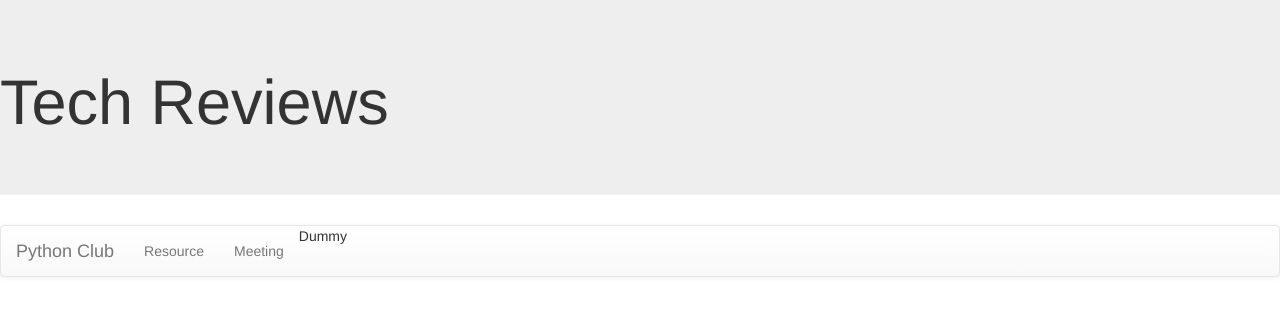
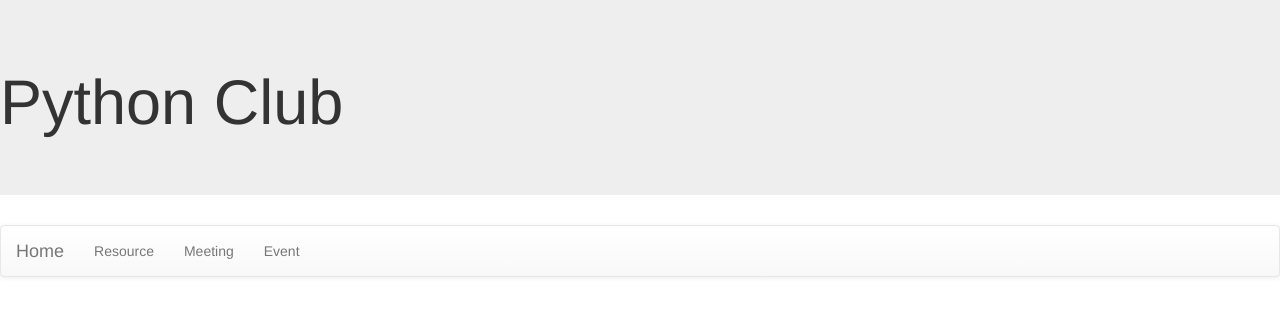
Before and after one commit to yan17asn/ITC172win20, a Django app: template PythonClub/Club/templates/base.html in a window 1280 px wide. Shown: the top 316 px of the page. Run offline with Django 3.2, Linux system fonts and the light colour scheme; the template is opened without the code that fills it, so the values that code supplies are empty; some libraries are stand-ins or nearby versions.

Commit message:
Add files via upload

```diff
--- a/PythonClub/Club/templates/base.html
+++ b/PythonClub/Club/templates/base.html
@@ -8,17 +8,17 @@
 </head>
 <body>
 <div class='jumbotron'>
-<h1>Tech Reviews</h1>
+<h1>Python Club</h1>
  </div>
    <nav class="navbar navbar-default">
    <div class="container-fluid">
 <div class="navbar-header">
-<a class="navbar-brand" href="{% url 'index' %}">Python Club</a>
+<a class="navbar-brand" href="{% url 'index' %}">Home</a>
 </div>
 <ul class="nav navbar-nav">
 <li><a href = "{% url 'resource' %}">Resource</a></li>
 <li><a href = "{% url 'meeting' %}">Meeting</a></li>
-<li>Dummy</li>
+<li><a href = "{% url 'event' %}">Event</a></li>
 </ul>
 </div>
 </nav>
```
